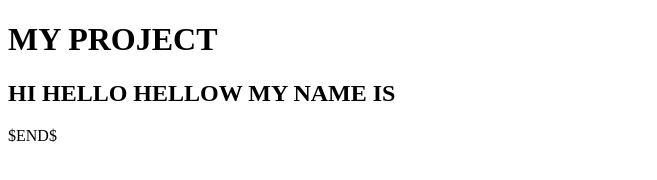
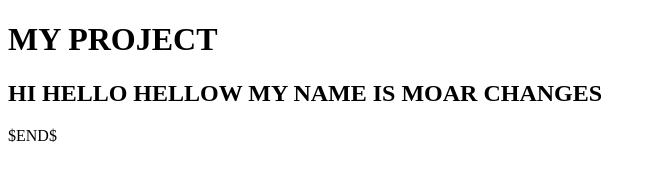
Before and after one commit to thickiran/TESTYOUTRACK, a plain HTML site: page Hi/index.html in a window 1280 px wide. Shown: the whole page, without its empty margins (0-657 px from the left). Drawn offline with Linux system fonts and the light colour scheme.

```diff
--- a/Hi/index.html
+++ b/Hi/index.html
@@ -6,7 +6,7 @@
 </head>
 <body>
 <h1>MY PROJECT</h1>
-<h2>HI HELLO HELLOW MY NAME IS</h2>
+<h2>HI HELLO HELLOW MY NAME IS MOAR CHANGES</h2>
 $END$
 </body>
 </html>
```
